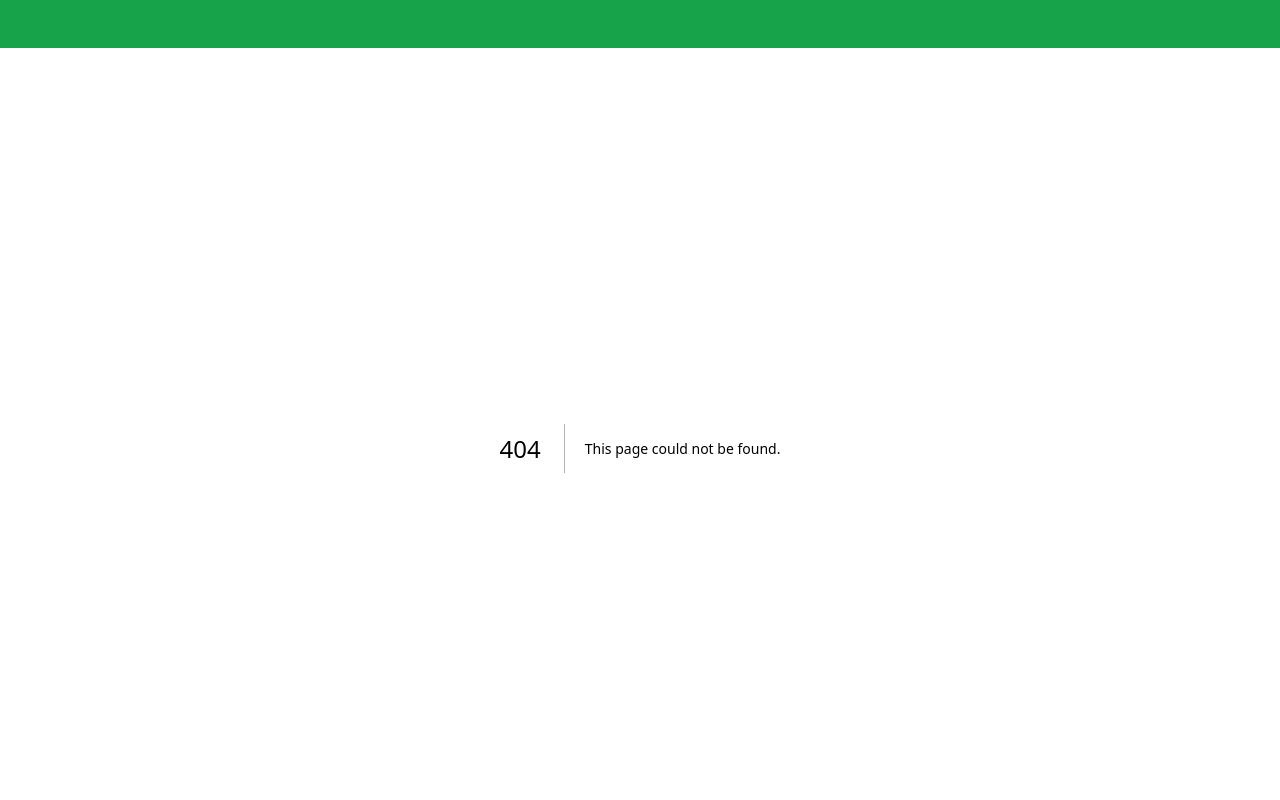
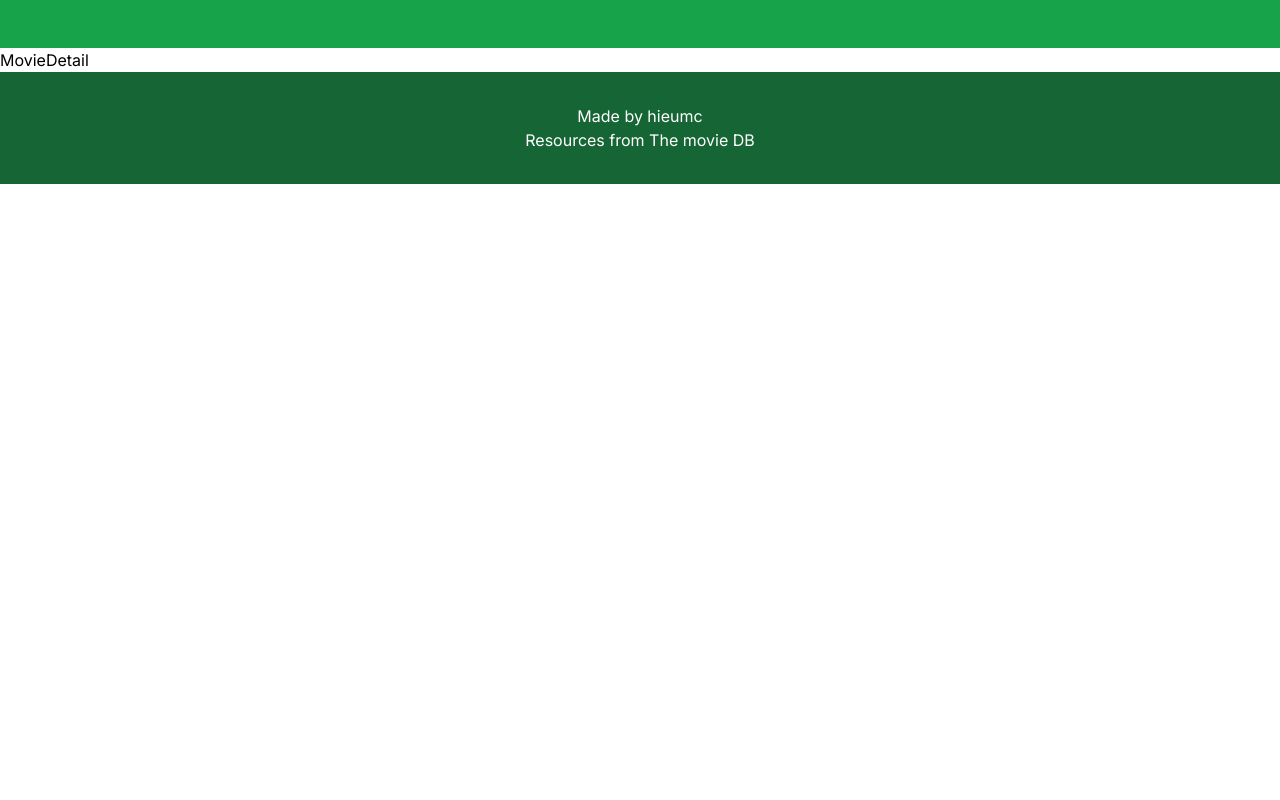
Before and after one commit to conghieu120/next-movie, a Next.js app: page /movie/1 in a window 1280 px wide. Before the commit this address had no page. Shown: the top 800 px of the page. Built offline with nearby package versions, Linux system fonts and the light colour scheme.

Commit message:
add movie detail file

```diff
--- /dev/null
+++ b/src/app/movie/[slug]/page.tsx
@@ -0,0 +1,11 @@
+import React from 'react'
+
+const MovieDetail = ({params}: {params: {slug: string}}) => {
+  console.log(params);
+
+  return (
+    <div>MovieDetail</div>
+  )
+}
+
+export default MovieDetail
--- /dev/null
+++ b/src/app/movie/page.tsx
@@ -0,0 +1,5 @@
+import { redirect } from 'next/navigation'
+
+export default async () => {
+  redirect('/home')
+}
```
